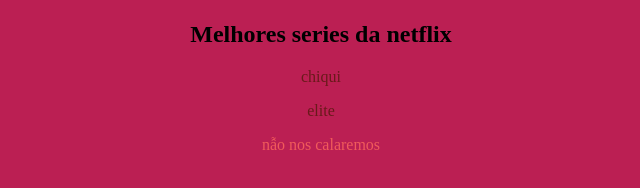
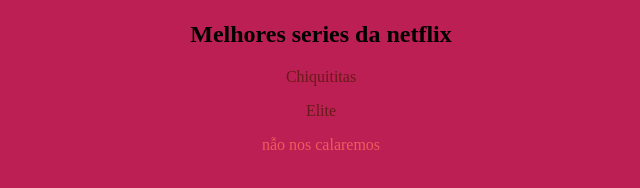
Before and after one commit to dudacelc2/mariaa, a plain HTML site: page index.html in a window 1280 px wide. Shown: the part 400-588 px from the top of the page, 319-959 px from the left. Drawn offline with Linux system fonts and the light colour scheme.

Commit message:
Update index.html

```diff
--- a/index.html
+++ b/index.html
@@ -23,8 +23,8 @@
 
 
     <h2>Melhores series da netflix </h2>
-<p>chiqui</p>
-<p>elite</p>
+<p>Chiquititas</p>
+<p>Elite</p>
 <p class="oliveira">nẫo nos calaremos</p>
 
 </body>
```
